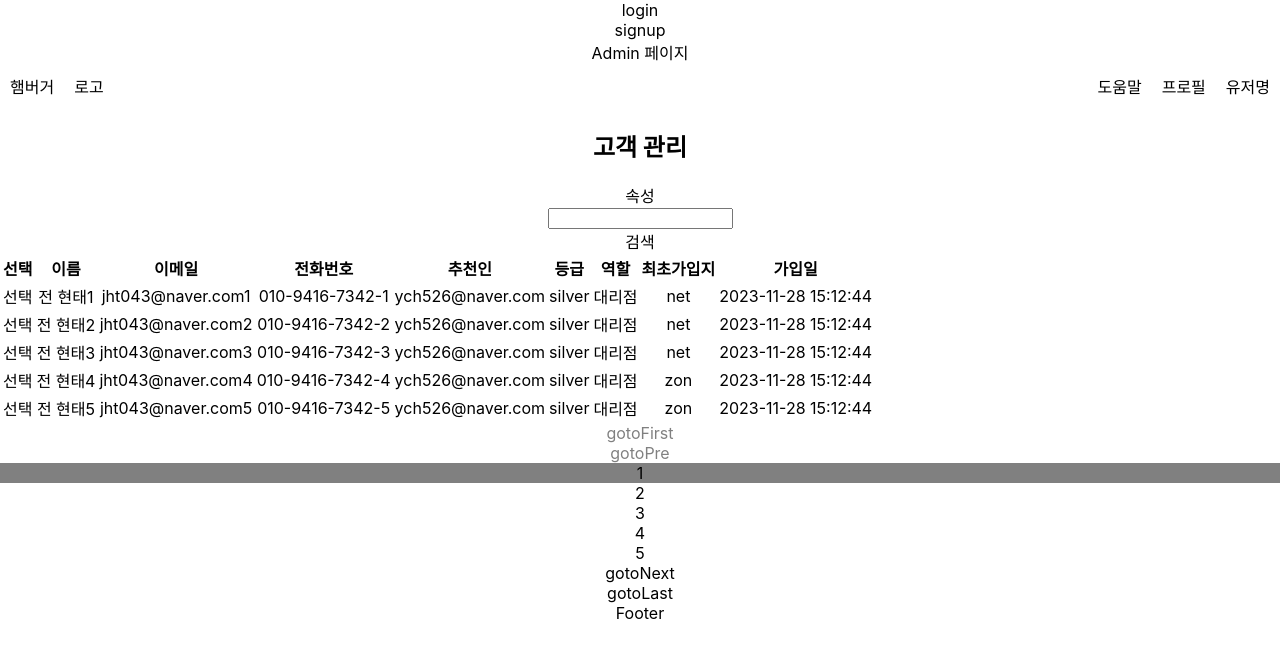
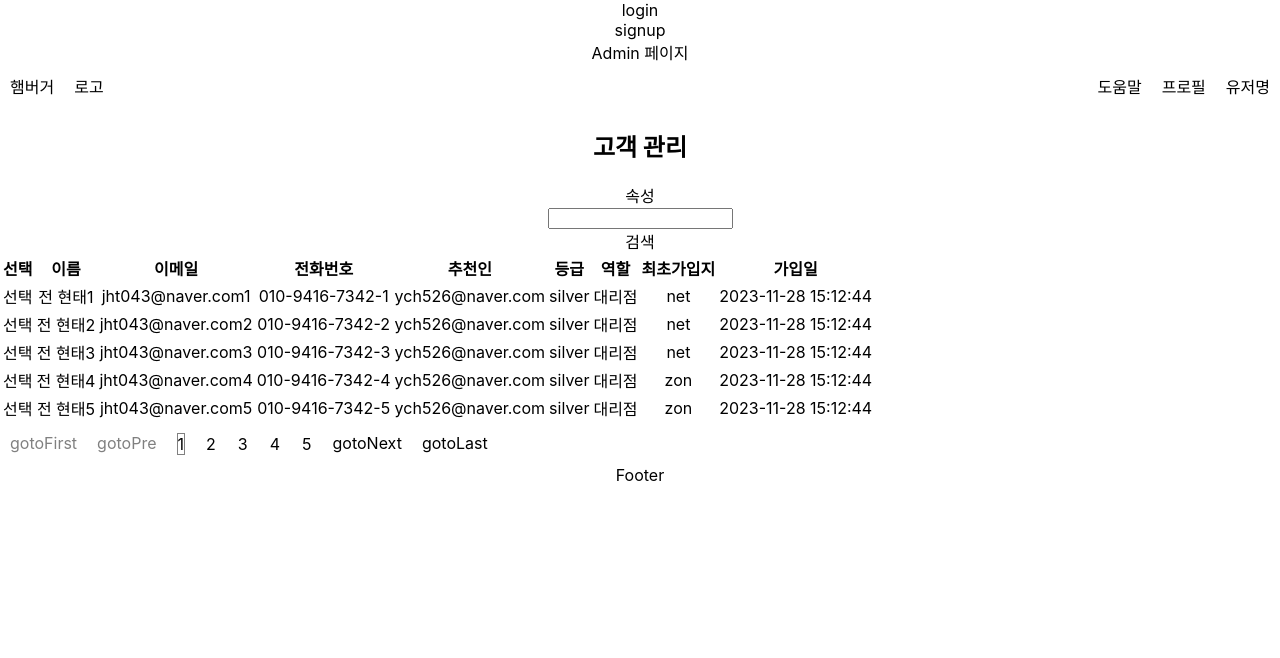
Before and after one commit to Abba-Zone/eabbashop_web, a React (Create React App) app in the folder frontend/: page /admin/member in a window 1280 px wide. Shown: the top 658 px of the page. Built offline with nearby package versions, Linux system fonts and the light colour scheme.

Commit message:
🎨LAYOUT:push basic css to BottomButton

```diff
--- a/frontend/src/components/common/list/BottomButton.tsx
+++ b/frontend/src/components/common/list/BottomButton.tsx
@@ -1,19 +1,16 @@
-import { useState } from "react";
-
+import "./style.css";
 interface OwnProps{
     lastPage:number,
     nowPage:number,
     changePage(move:string):void
 }
-type style = {
-    color: string;
-}
+
 const BottomButton:React.FC<OwnProps> = (props) => {
     const rendering = (): JSX.Element[] => {
         const result = [];
         const firstNum = props.nowPage - (props.nowPage - 1) % 5
         for(let i = 0 ; i < 5 && firstNum + i <= props.lastPage ; i++){
-            result.push(<div style={props.nowPage===firstNum + i?{backgroundColor:'gray'} : {}} key={i} onClick={() => {props.changePage((firstNum + i).toString())}}>{firstNum + i}</div>);
+            result.push(<div className={props.nowPage===firstNum + i?"select-page-number-button":"none-select-page-number-button"} key={i} onClick={() => {props.changePage((firstNum + i).toString())}}>{firstNum + i}</div>);
         }
         return result;
     }
@@ -38,12 +35,12 @@ const BottomButton:React.FC<OwnProps> = (props) => {
         props.changePage('last')
     }
     return (
-      <div>
-          <div style={props.nowPage === 1?{color:"gray"}:{}} onClick={clickFirst}>gotoFirst </div>
-          <div style={props.nowPage === 1?{color:"gray"}:{}} onClick={clickPre}>gotoPre</div>
+      <div className="bottom-button-set">
+          <div className={props.nowPage === 1?"page-move-button-first-page":"page-move-button-any-page"} onClick={clickFirst}>gotoFirst </div>
+          <div className={props.nowPage === 1?"page-move-button-first-page":"page-move-button-any-page"} onClick={clickPre}>gotoPre</div>
           {rendering()}
-          <div style={props.nowPage === props.lastPage?{color:"gray"}:{}} onClick={clickNext}>gotoNext</div>
-          <div style={props.nowPage === props.lastPage?{color:"gray"}:{}} onClick={clickLast}>gotoLast</div>
+          <div className={props.nowPage === props.lastPage?"page-move-button-last-page":"page-move-button-any-page"} onClick={clickNext}>gotoNext</div>
+          <div className={props.nowPage === props.lastPage?"page-move-button-last-page":"page-move-button-any-page"} onClick={clickLast}>gotoLast</div>
       </div>
     );
   }
--- /dev/null
+++ b/frontend/src/components/common/list/style.css
@@ -0,0 +1,19 @@
+.bottom-button-set{
+    display: flex;
+}
+.bottom-button-set > *{
+    margin: 10px;
+}
+.page-move-button-first-page,.page-move-button-last-page{
+    color: gray;
+}
+.select-page-number-button{
+    border-width:1px;
+    border-style:solid;
+    border-color:gray;
+}
+.none-select-page-number-button{
+    border-width:1px;
+    border-style:solid;
+    border-color:transparent;
+}
```
